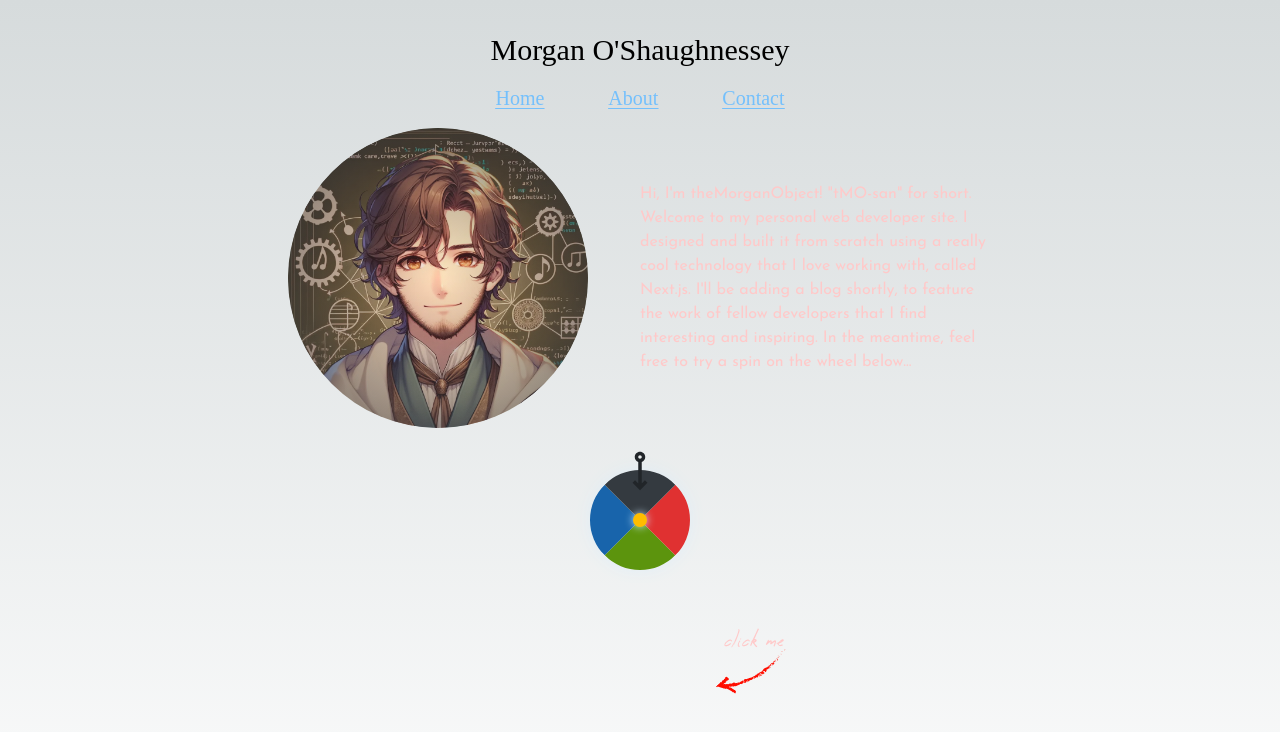
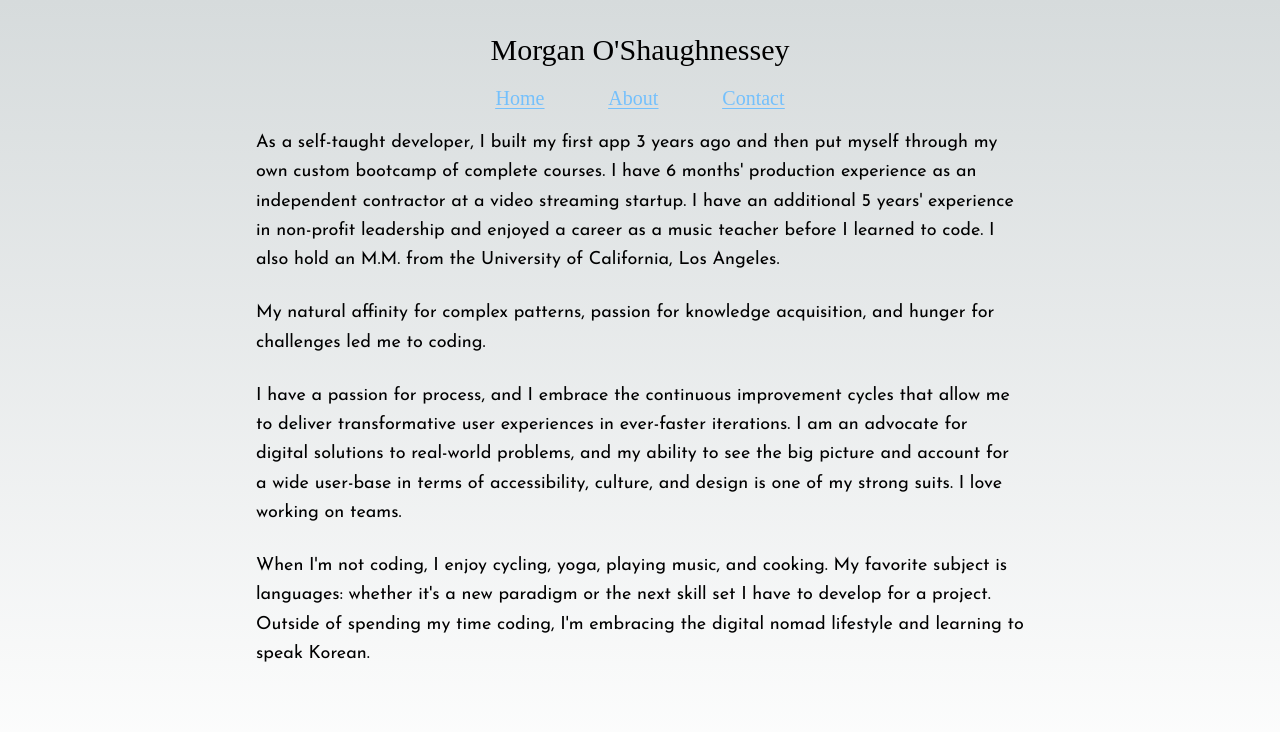
Before and after one commit to theMorganObject/tmo-portfolio, a Next.js app: page /about in a window 1280 px wide. Shown: the top 732 px of the page. Built offline with nearby package versions, Linux system fonts and the light colour scheme.

Commit message:
about and home page copy updates

```diff
--- a/src/app/about/page.tsx
+++ b/src/app/about/page.tsx
@@ -1,13 +1,9 @@
-import Accordion from '@/components/accordion/Accordion';
-import { morganObjects } from '../../../lib/morganObjects';
+import About from '@/components/about/About';
 
-// COLORS FOR ACCORDION SELECTOR COMPONENT
-const colors = ['#5c940d', '#1864ab', '#e03131', '#343a40'];
-
-export default function About() {
+export default function Page() {
   return (
     <section className='min-h-screen font-sans'>
-      <Accordion data={morganObjects} colors={colors} />
+      <About />
     </section>
   );
 }
--- a/src/app/page.tsx
+++ b/src/app/page.tsx
@@ -10,10 +10,12 @@ export default function Home() {
           <h2 className='text-2xl mb-4'>Hi, I'm Morgan!</h2>
           <p className='mb-4'>
             {' '}
-            Lorem ipsum dolor sit amet consectetur adipisicing elit. Excepturi
-            possimus id soluta labore aperiam reiciendis architecto ipsam
-            perspiciatis! Sint voluptate voluptatibus sit cumque ipsa, neque
-            corporis cupiditate animi rerum pariatur.
+            I&apos;m a front-end developer, tech enthusiast, a digital nomad. I
+            am an American citizen based in the US. I typically work Eastern
+            time, though I am flexible based on project and team preferences.
+          </p>
+          <p className='mb-4'>
+            Here is a select portfolio of my recent projects:
           </p>
 
           <ul className='2xs:text-xs sm:text-base md:text-xl  lg:text-2xl'>
--- /dev/null
+++ b/src/components/about/About.tsx
@@ -0,0 +1,39 @@
+const About = () => {
+  return (
+    <div className='max-w-3xl mx-auto pt-32 py-10 space-y-6 text-lg leading-relaxed text-gray-800'>
+      <p>
+        As a self-taught developer, I built my first app 3 years ago and then
+        put myself through my own custom bootcamp of complete courses. I have 6
+        months' production experience as an independent contractor at a video
+        streaming startup. I have an additional 5 years&apos; experience in
+        non-profit leadership and enjoyed a career as a music teacher before I
+        learned to code. I also hold an M.M. from the University of California,
+        Los Angeles.
+      </p>
+
+      <p>
+        My natural affinity for complex patterns, passion for knowledge
+        acquisition, and hunger for challenges led me to coding.
+      </p>
+
+      <p>
+        I have a passion for process, and I embrace the continuous improvement
+        cycles that allow me to deliver transformative user experiences in
+        ever-faster iterations. I am an advocate for digital solutions to
+        real-world problems, and my ability to see the big picture and account
+        for a wide user-base in terms of accessibility, culture, and design is
+        one of my strong suits. I love working on teams.
+      </p>
+
+      <p>
+        When I&apos;m not coding, I enjoy cycling, yoga, playing music, and
+        cooking. My favorite subject is languages: whether it's a new paradigm
+        or the next skill set I have to develop for a project. Outside of
+        spending my time coding, I'm embracing the digital nomad lifestyle and
+        learning to speak Korean.
+      </p>
+    </div>
+  );
+};
+
+export default About;
--- a/src/components/accordion/Accordion.module.css
+++ /dev/null
@@ -1,17 +0,0 @@
-.imgWrapper {
-  border-radius: 50%;
-  position: relative;
-  overflow: hidden;
-}
-
-.imgWrapper::before {
-  z-index: 100;
-  content: '';
-  position: absolute;
-  top: -20%;
-  left: -20%;
-  right: -20%;
-  bottom: -20%;
-  border-radius: 50%;
-  background: radial-gradient(circle, rgba(255, 135, 135, 0.15), #343a40);
-}
--- a/src/components/accordion/Accordion.tsx
+++ /dev/null
@@ -1,90 +0,0 @@
-'use client';
-
-import Image from 'next/image';
-import { useState, useEffect } from 'react';
-import Selector from './Selector';
-import classes from './Accordion.module.css';
-
-export interface AccordionData {
-  id: string;
-  title: string;
-  text: string;
-  image: {
-    src: string;
-    alt: string;
-    height: number;
-    width: number;
-  };
-}
-
-interface AccordionProps {
-  data: AccordionData[];
-  colors: string[];
-}
-
-export default function Accordion({ data, colors }: AccordionProps) {
-  const [activeIndex, setActiveIndex] = useState(3); // sets the currently active slide: see below for list
-  const activeItem = data[activeIndex];
-  const { title, text, image } = activeItem;
-  const { src, alt, width } = image;
-
-  const handleSelect = (id: string) => {
-    const index = data.findIndex((el) => el.id === id);
-    setActiveIndex(index);
-  };
-
-  const [screenWidth, setScreenWidth] = useState<number>(0);
-
-  useEffect(() => {
-    const handleResize = () => {
-      setScreenWidth(window.innerWidth);
-    };
-
-    setScreenWidth(window.innerWidth);
-    window.addEventListener('resize', handleResize);
-
-    return () => {
-      window.removeEventListener('resize', handleResize);
-    };
-  }, []);
-
-  const isSmallScreen = screenWidth < 760;
-  const imageDimensions = isSmallScreen ? 235 : width;
-
-  return (
-    <>
-      <div className='flex items-center justify-between max-w-screen-md mx-auto px-8 flex-col gap-7 2xs:flex-col 2xs:gap-0 sm:flex-row sm:justify-around md:justify-between mt-32'>
-        <div className={classes.imgWrapper}>
-          <div className='w-full h-full'>
-            <Image
-              src={src}
-              alt={alt}
-              width={imageDimensions}
-              height={imageDimensions}
-              priority
-            />
-          </div>
-        </div>
-        <div className='min-h-200 2xs:w-auto 2xs:mt-8 sm:mt-0 sm:w-1/2'>
-          <p className='text-red-2 sm:text-sm md:text-base'>{text}</p>
-        </div>
-      </div>
-
-      <Selector
-        data={data}
-        title={title}
-        colors={colors}
-        onSelect={handleSelect}
-        activeIndex={activeIndex}
-      />
-    </>
-  );
-}
-
-/////////////////////////////////////
-// Currently Active Slide Reference:
-
-// 0 - Green, Summary
-// 1 - Blue, Dev Skills
-// 2 - Red, Biography
-// 3 - Black, _tMO
--- a/src/components/accordion/Selector.module.css
+++ /dev/null
@@ -1,92 +0,0 @@
-.selectorContainer {
-  display: flex;
-  flex-direction: column;
-  justify-content: center;
-  align-items: center;
-  /* this is here to prevent a black band at the bottom of the UI */
-  padding-bottom: 30px;
-}
-
-.activeIndexIndicator {
-  transform: translateY(22px);
-  z-index: 10;
-  font-size: 42px;
-}
-
-.arrowContainer {
-  position: absolute;
-  bottom: 12%;
-  left: 49%;
-  transform: translate(-50%, -50%) translate(100px, 50px);
-}
-
-.selector {
-  position: relative;
-  display: grid;
-  max-width: 100px;
-  border-radius: 50px;
-  box-shadow: 0px 0px 22px -7px #d0ebff;
-  overflow: hidden;
-  transition: all 0.5s ease;
-}
-
-.goldCircle {
-  position: absolute;
-  top: 50%;
-  left: 50%;
-  width: 14px;
-  height: 14px;
-  transform: translate(-50%, -50%);
-  z-index: 5;
-  border-radius: 50%;
-  background-color: #ffbd00;
-  box-shadow: 0px 0px 9px #d0ebff;
-}
-
-.selectorItem {
-  width: 50px;
-  height: 50px;
-  cursor: pointer;
-}
-
-.selectorItem:focus-visible,
-.goldCircle:focus-visible {
-  outline: 3px solid #ffe3e3;
-  z-index: 9;
-}
-
-.selectorItem:focus,
-.goldCircle:focus {
-  outline: none;
-}
-
-/* Quadrant specific styles */
-/* green */
-.quadrant-0 {
-  grid-column: 1;
-}
-/* blue */
-.quadrant-1 {
-  grid-column: 2;
-}
-/* red */
-.quadrant-2 {
-  grid-row: 2;
-}
-/* black */
-.quadrant-3 {
-  grid-row: 2;
-  grid-column: 2;
-}
-
-@media only screen and (min-width: 480px) {
-  .arrowContainer {
-    left: 51%;
-  }
-}
-
-@media only screen and (min-width: 640px) {
-  .arrowContainer {
-    bottom: 18%;
-  }
-}
--- a/src/components/accordion/Selector.tsx
+++ /dev/null
@@ -1,86 +0,0 @@
-import Link from 'next/link';
-import Image from 'next/image';
-import { CgArrowLongDownC } from 'react-icons/cg';
-import { AccordionData } from './Accordion';
-import classes from './Selector.module.css';
-
-interface SelectorProps {
-  data: AccordionData[];
-  title: string;
-  colors: string[];
-  onSelect: (i: string) => void;
-  activeIndex: number;
-}
-
-export default function Selector({
-  data,
-  title,
-  colors,
-  onSelect,
-  activeIndex,
-}: SelectorProps) {
-  const getRotation = (index: number) => {
-    switch (index) {
-      case 0:
-        return 45; // Red quadrant
-      case 1:
-        return -45; // Blue quadrant
-      case 2:
-        return 135; // Green quadrant
-      case 3:
-        return -135; // Black quadrant
-      default:
-        return 0;
-    }
-  };
-
-  return (
-    <div className={classes.selectorContainer}>
-      <div className={classes.activeIndexIndicator}>
-        <CgArrowLongDownC className='text-gray-9' />
-      </div>
-
-      <div
-        className={classes.selector}
-        style={{ transform: `rotate(${getRotation(activeIndex)}deg)` }}
-        role='tablist'
-      >
-        {colors.map((color, i) => (
-          <button
-            key={i}
-            className={`${classes.selectorItem} ${classes[`quadrant-${i}`]}`}
-            style={{ backgroundColor: color }}
-            onClick={() => onSelect(data[i].id)}
-            aria-label={`Select ${title}`}
-            role='tab'
-            tabIndex={0}
-          />
-        ))}
-        <Link
-          href='tootge'
-          aria-label={'Secret Link to The Order Of the Golden Extrovert'}
-          className={classes.goldCircle}
-        />
-      </div>
-      <div
-        className={classes.arrowContainer}
-        style={{ display: activeIndex === 3 ? 'absolute' : 'none' }}
-      >
-        <span className='font-reey tracking-wider text-red-2 ml-3'>
-          click me
-        </span>
-        <Image
-          src='/hand-drawn-arrow.svg'
-          alt='Click me arrow'
-          width={80}
-          height={80}
-          style={{
-            transform: 'rotate(-45deg)',
-            filter:
-              'invert(20%) sepia(100%) saturate(7500%) hue-rotate(5deg) brightness(100%) contrast(105%)',
-          }}
-        />
-      </div>
-    </div>
-  );
-}
```
